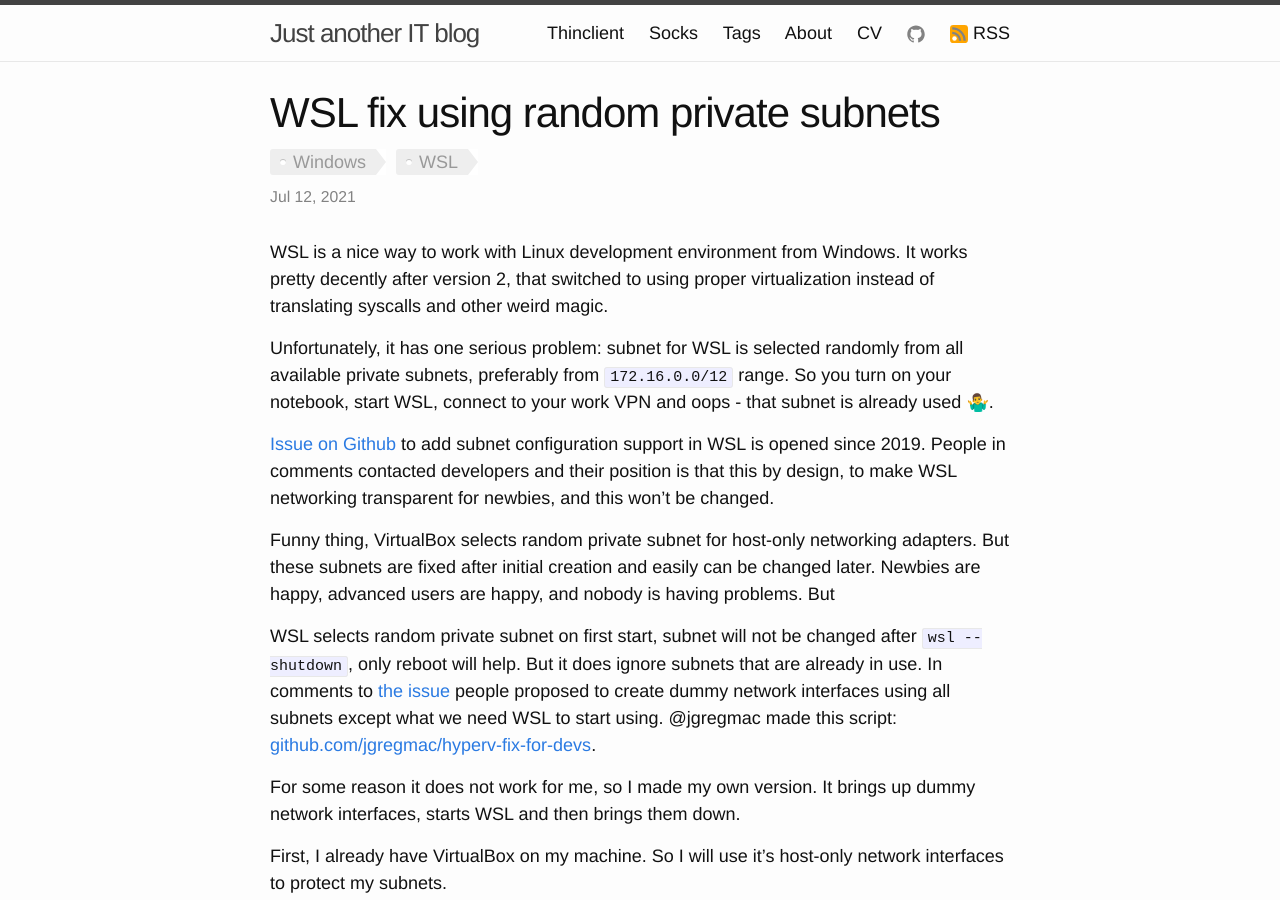
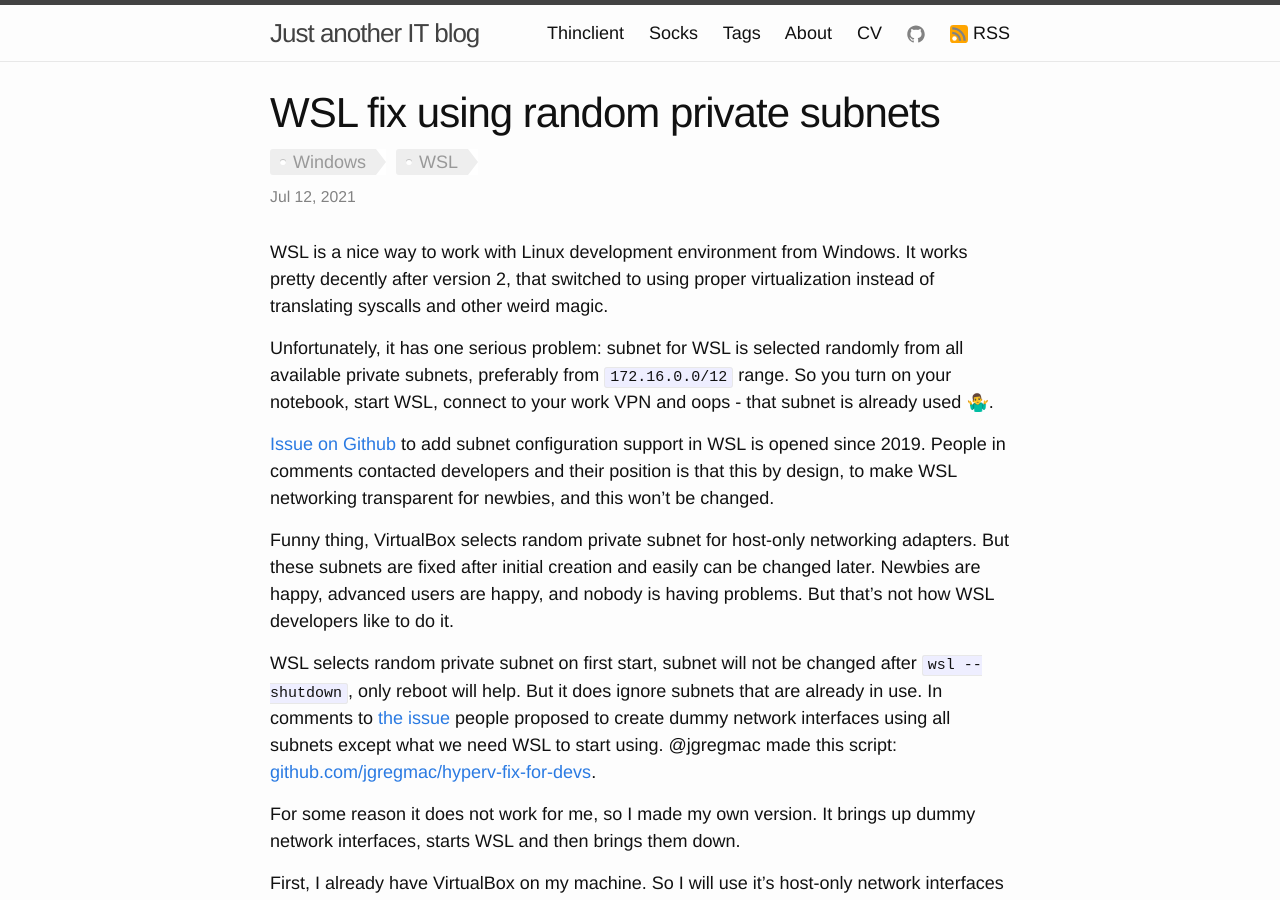
Before and after one commit to selivan/selivan.github.io, a Jekyll site: the page built from _posts/2021-07-12-wsl-set-static-subnet-hack.md, in a window 1280 px wide and 900 px high. Built offline with Jekyll 4.4.1, drawn with Linux system fonts in a browser that asks for light colours.

Commit message:
small fixes

```diff
--- a/_posts/2021-07-12-wsl-set-static-subnet-hack.md
+++ b/_posts/2021-07-12-wsl-set-static-subnet-hack.md
@@ -10,7 +10,7 @@
 
 [Issue on Github](https://github.com/microsoft/WSL/issues/4467) to add subnet configuration support in WSL is opened since 2019. People in comments contacted developers and their position is that this  by design, to make WSL networking transparent for newbies, and this won't be changed.
 
-Funny thing, VirtualBox selects random private subnet for host-only networking adapters. But these subnets are fixed after initial creation and easily can be changed later. Newbies are happy, advanced users are happy, and nobody is having problems. But
+Funny thing, VirtualBox selects random private subnet for host-only networking adapters. But these subnets are fixed after initial creation and easily can be changed later. Newbies are happy, advanced users are happy, and nobody is having problems. But that's not how WSL developers like to do it.
 
 WSL selects random private subnet on first start, subnet will not be changed after `wsl --shutdown`, only reboot will help. But it does ignore subnets that are already in use. In comments to [the issue](https://github.com/microsoft/WSL/issues/4467) people proposed to create dummy network interfaces using all subnets except what we need WSL to start using. @jgregmac made this script: [github.com/jgregmac/hyperv-fix-for-devs](https://github.com/jgregmac/hyperv-fix-for-devs).
 
```
